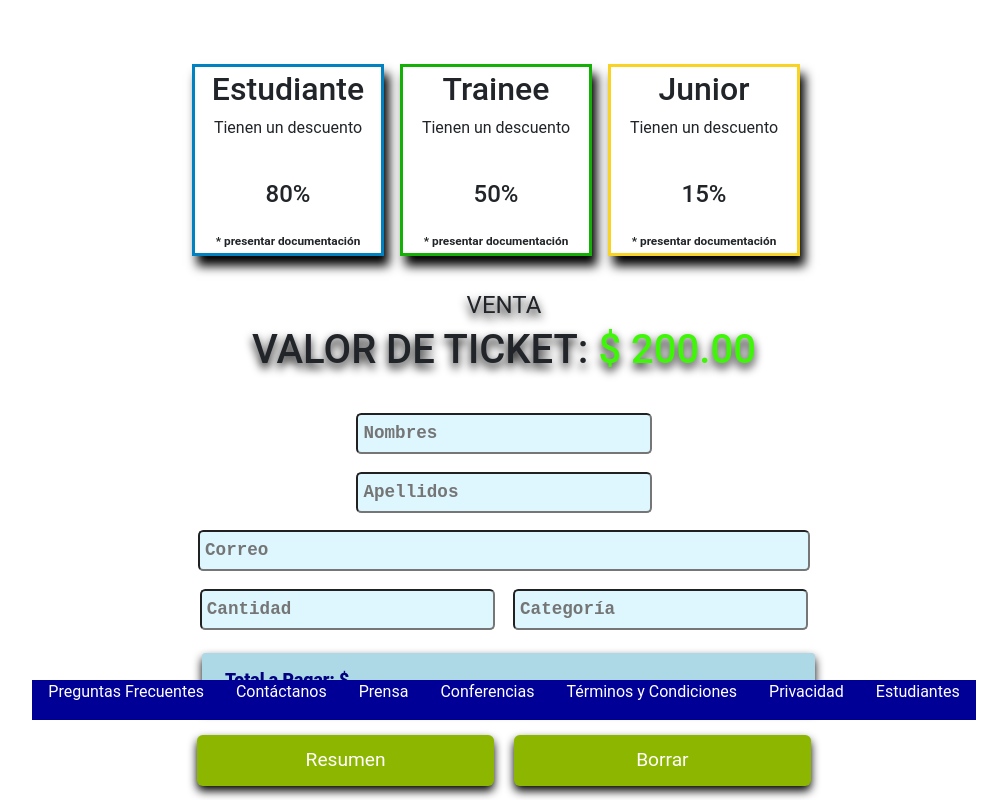
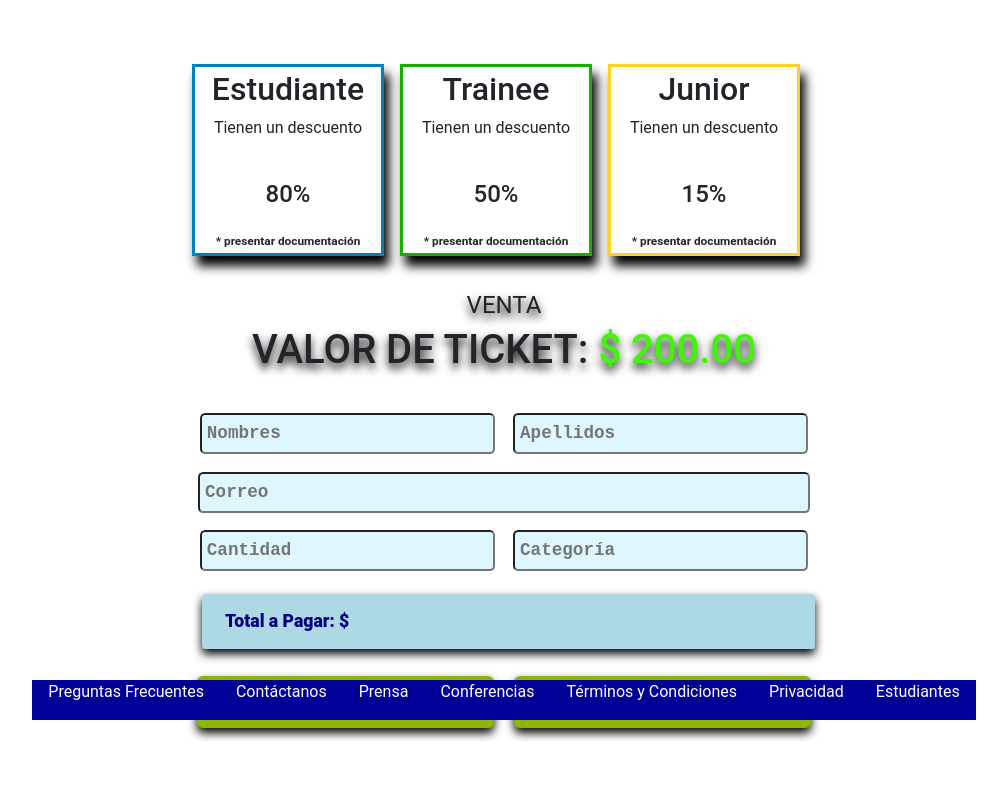
Before and after one commit to JoseLuisGalvis/C23545-Frontend-1erTPO, a plain HTML site: page index.html in a window 1280 px wide. Shown: the part 3124-3924 px from the top of the page, without its empty margins (136-1143 px from the left). After the commit the page ends 3865 px from the top, so only its background shows below. Drawn offline with nearby package versions, Linux system fonts and the light colour scheme.

Commit message:
Ajustando form1

```diff
--- a/css/style.css
+++ b/css/style.css
@@ -691,6 +691,11 @@ span {
 
 #miForm input {
     border-radius: 0.3em;
+}
+
+.body_form1 {
+  display: flex;
+  justify-content: center;
 }
 
 .body_form1 input {
```
